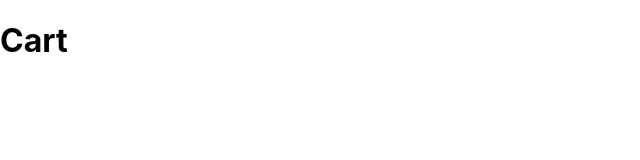
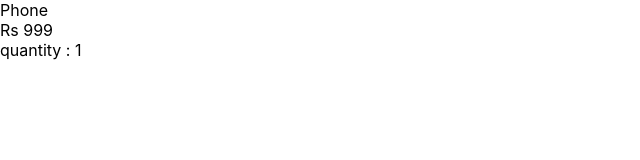
Before and after one commit to Tarun-007/React, a React (Create React App) app: page / in a window 1280 px wide. Shown: the top 160 px of the page, without its empty margins (0-640 px from the left). Built offline with nearby package versions, Linux system fonts and the light colour scheme.

Commit message:
added styles

```diff
--- a/src/components/App.css
+++ b/src/components/App.css
@@ -1,25 +1,38 @@
-.App {
+/* .App {
   text-align: center;
+} */
+
+.App-logo {
+  height: 40vmin;
+  pointer-events: none;
 }
 
-cart-item {
-  display: inline-flex;
-  margin: 20px 10px;
+.App-logo {
+  animation: App-logo-spin infinite 20s linear;
 }
 
-cart-item .right-block {
-  padding: 0px 20px;
+
+.App-header {
+  background-color: #1e2431;
+  min-height: 100vh;
+  display: flex;
+  flex-direction: column;
+  align-items: center;
+  justify-content: center;
+  font-size: calc(10px + 2vmin);
+  color: white;
 }
 
-cart-item-actions {
-  margin-top: 20px;
+.App-link {
+  color: #61dafb;
 }
 
-.action-icons {
-  height: 25px;
-  width: 25px;
+@keyframes App-logo-spin {
+  from {
+    transform: rotate(0deg);
+  }
+
+  to {
+    transform: rotate(360deg);
+  }
 }
-
-.action-icons:hover {
-  cursor: pointer;
-}
--- a/src/components/App.js
+++ b/src/components/App.js
@@ -1,8 +1,13 @@
 import './App.css';
+import CartItem from './CartItem'
 
 function App() {
   return (
-    <h1>Cart</h1>
+    <div className="App">
+    <CartItem/>
+
+
+    </div>
   );
 }
 
--- /dev/null
+++ b/src/components/CartItem.js
@@ -0,0 +1,31 @@
+import React from 'react';
+import '../index.css';
+
+
+
+class CartItem extends React.Component {
+    render() {
+        return (
+            <div className="cart-item">
+                <div className="left-block">
+                </div>
+                <div className="right-block">
+                    <div>
+                        Phone
+                    </div>
+                    <div>
+                        Rs 999
+                    </div>
+                    <div>
+                        quantity : 1
+                    </div>
+                </div>
+
+
+            </div>
+        )
+    }
+}
+
+
+export default CartItem;
--- a/src/index.css
+++ b/src/index.css
@@ -11,3 +11,31 @@ code {
   font-family: source-code-pro, Menlo, Monaco, Consolas, 'Courier New',
     monospace;
 }
+
+
+cart-item {
+  display: inline-flex;
+  margin: 20px 10px;
+  background-color : red;
+}
+
+cart-item .right-block {
+  padding: 0px 20px;
+}
+
+cart-item .left-block{
+  padding : 10px;
+}
+
+cart-item-actions {
+  margin-top: 20px;
+}
+
+.action-icons {
+  height: 25px;
+  width: 25px;
+}
+
+.action-icons:hover {
+  cursor: pointer;
+}
```
